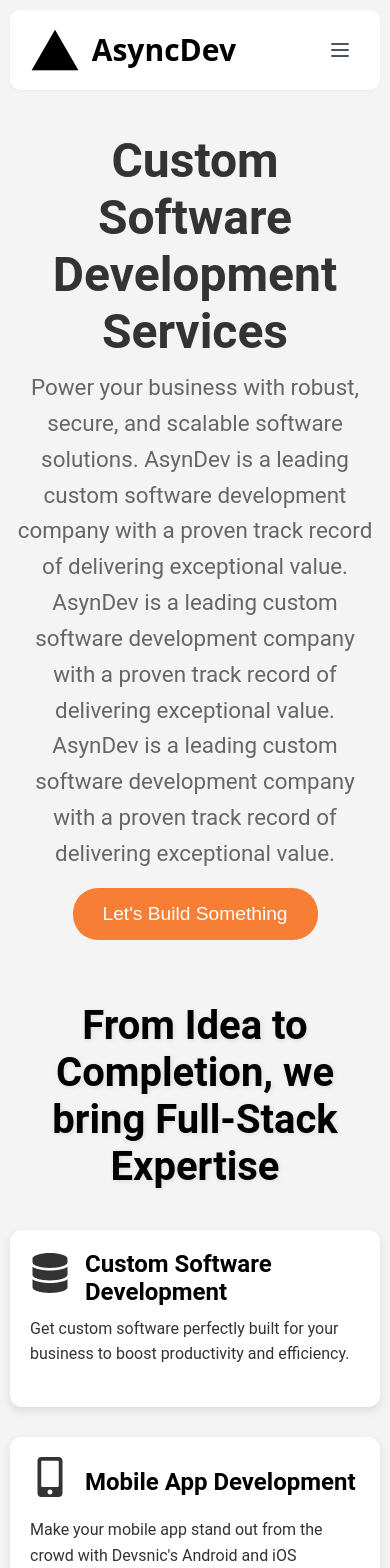
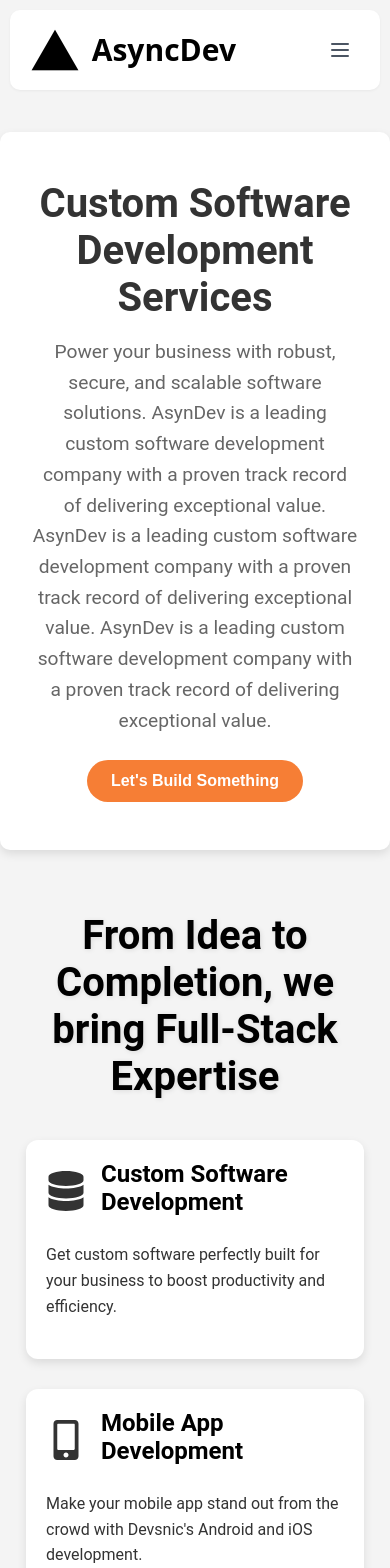
Before and after one commit to muhammadalizkhan/asyncdev.ai, a Next.js app: page /Services in a window 390 px wide. Shown: the top 1568 px of the page. Built offline with nearby package versions, Linux system fonts and the light colour scheme.

Commit message:
stlying for ui comps | conversions

```diff
--- /dev/null
+++ b/src/app/Services/Services.css
@@ -0,0 +1,102 @@
+.services-container {
+  width: 100%;
+  margin: 0 auto;
+  background-color: #f4f4f4;
+  padding: 2rem 0; /* Add top and bottom padding */
+}
+
+.header-section {
+  background-color: #ffffff;
+  padding: 3rem 2rem;
+  border-radius: 10px;
+  text-align: center;
+  box-shadow: 0 4px 10px rgba(0, 0, 0, 0.1); /* Add subtle shadow */
+  margin-bottom: 2rem; /* Space between header and services grid */
+}
+
+.header-section h1 {
+  font-size: 3rem;
+  color: #333;
+  margin-bottom: 1rem;
+}
+
+.header-section p {
+  font-size: 1.4rem;
+  color: #666;
+  margin-bottom: 1.5rem;
+  line-height: 1.6;
+}
+
+.build-btn {
+  background-color: #f67e35;
+  color: #fff;
+  padding: 15px 30px;
+  font-size: 1.2rem;
+  border: none;
+  border-radius: 25px;
+  cursor: pointer;
+  transition: background-color 0.3s;
+  font-weight: 600; /* Make button text bold */
+}
+
+.build-btn:hover {
+  background-color: #e66a1a;
+}
+
+.services-grid {
+  display: grid;
+  grid-template-columns: repeat(auto-fill, minmax(250px, 1fr)); /* Flexible grid */
+  gap: 2rem;
+  padding: 0 2rem; /* Add padding to the grid */
+}
+
+.service-card {
+  background-color: #fff;
+  padding: 2rem;
+  border-radius: 10px;
+  box-shadow: 0 4px 15px rgba(0, 0, 0, 0.1); /* Add shadow for the cards */
+  text-align: center;
+  cursor: pointer;
+  transition: transform 0.3s, box-shadow 0.3s;
+}
+
+.service-card:hover {
+  transform: translateY(-10px); /* Slight hover effect to lift the card */
+  box-shadow: 0 6px 20px rgba(0, 0, 0, 0.15); /* Highlight the card on hover */
+}
+
+.service-title {
+  font-size: 1.6rem;
+  color: #333;
+  font-weight: 500;
+  margin-bottom: 1rem;
+}
+
+.service-card p {
+  font-size: 1.2rem;
+  color: #666;
+  margin-bottom: 1.5rem;
+}
+
+@media (max-width: 768px) {
+  .header-section h1 {
+    font-size: 2.5rem; /* Slightly smaller header on mobile */
+  }
+
+  .header-section p {
+    font-size: 1.2rem;
+  }
+
+  .services-grid {
+    padding: 0 1rem; /* Reduce grid padding on mobile */
+  }
+
+  .service-card {
+    padding: 1.5rem; /* Slightly smaller padding for mobile view */
+  }
+
+  .build-btn {
+    font-size: 1rem;
+    padding: 12px 24px;
+  }
+}
--- a/src/app/Services/Services.scss
+++ /dev/null
@@ -1,48 +0,0 @@
-.services-container {
-  width: 100%;
-  margin: 0 auto;
-  background-color: #f4f4f4;
-}
-
-.header-section {
-  background-color: #f4f4f4;
-  padding: 2rem 1rem;
-  border-radius: 8px;
-  text-align: center;
-}
-
-.header-section h1 {
-  font-size: 3rem;
-  color: #333;
-  margin-bottom: 10px;
-}
-
-.header-section p {
-  font-size: 1.4rem;
-  color: #666;
-  margin-bottom: 1rem;
-  line-height: 1.6;
-}
-
-.build-btn {
-  background-color: #f67e35;
-  color: #fff;
-  padding: 15px 30px;
-  font-size: 1.2rem;
-  border: none;
-  border-radius: 25px;
-  cursor: pointer;
-  transition: background-color 0.3s;
-  -webkit-border-radius: 25px;
-  -moz-border-radius: 25px;
-  -ms-border-radius: 25px;
-  -o-border-radius: 25px;
-  -webkit-transition: background-color 0.3s;
-  -moz-transition: background-color 0.3s;
-  -ms-transition: background-color 0.3s;
-  -o-transition: background-color 0.3s;
-}
-
-.build-btn:hover {
-  background-color: #e66a1a;
-}
--- a/src/app/Services/page.tsx
+++ b/src/app/Services/page.tsx
@@ -1,5 +1,5 @@
 import React from 'react';
-import './Services.scss';
+import './Services.css';
 import ServiceComponent from '../components/ServiceComponent/ServiceComponent';
 import ExploreOurTech from '../components/ExploreOurTech/ExploreOurTech'
 import TrustedPartner from '../components/TrustedPartner/TrustedPartner';
--- a/src/app/components/EngagementModels/EngagementModels.tsx
+++ b/src/app/components/EngagementModels/EngagementModels.tsx
@@ -1,5 +1,5 @@
 import React from 'react';
-import './EngagementModels.scss';
+import './EngagementModels.css';
 
 export default function EngagementModels() {
     return (
```
Also changed, not shown: src/app/components/EngagementModels/EngagementModels.css (renamed from src/app/components/EngagementModels/EngagementModels.scss, +9 -4 lines), src/Source/Frontend_Development/FrontendDevelopment.txt (deleted), src/Source/Mobile_App_Development/MobileAppDevelopment.txt (deleted), src/app/components/ChooseUs/ChooseUs.css (added), src/app/components/ChooseUs/ChooseUs.scss (deleted), 1 other file (tests, documents, lock files or other folders).
